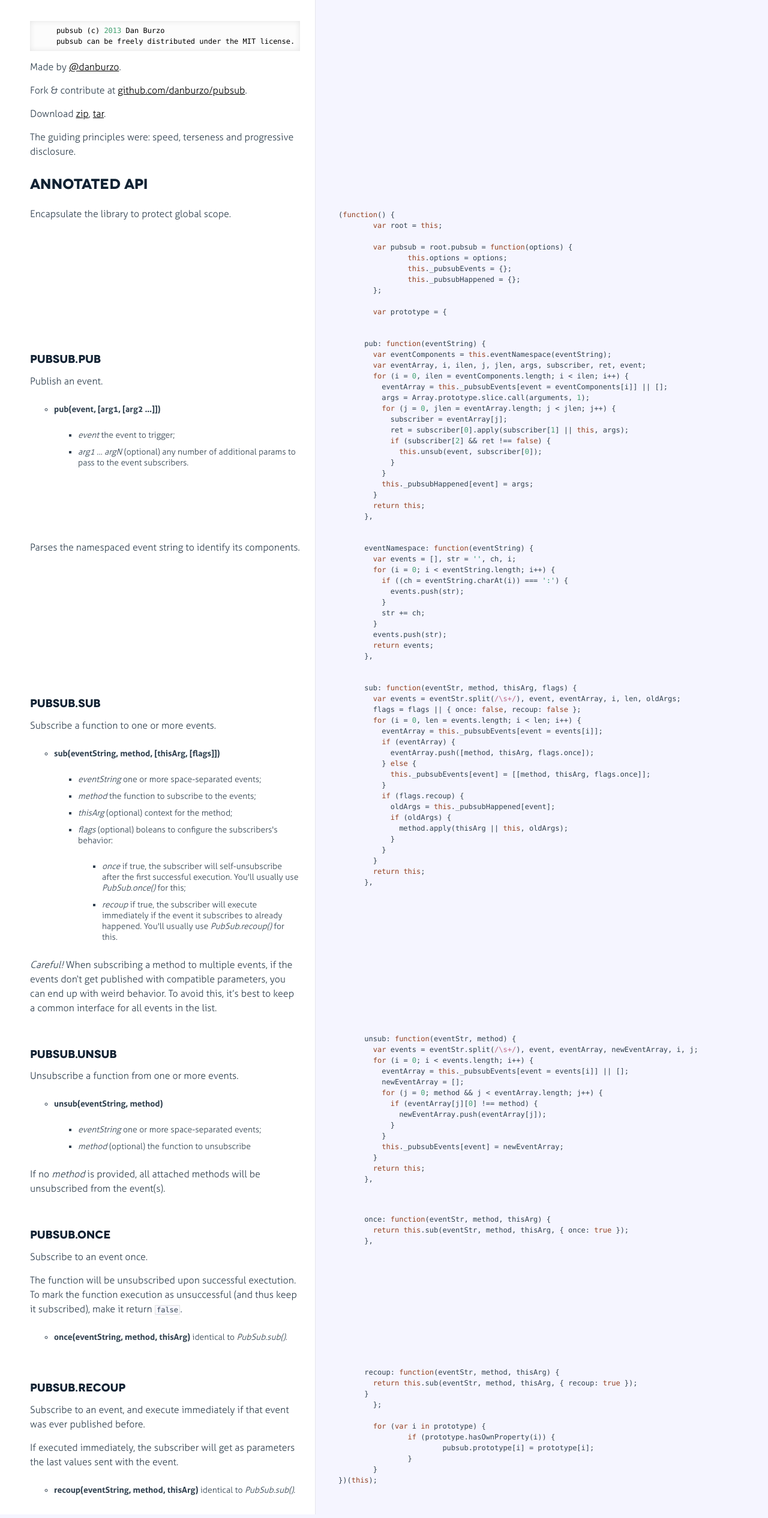
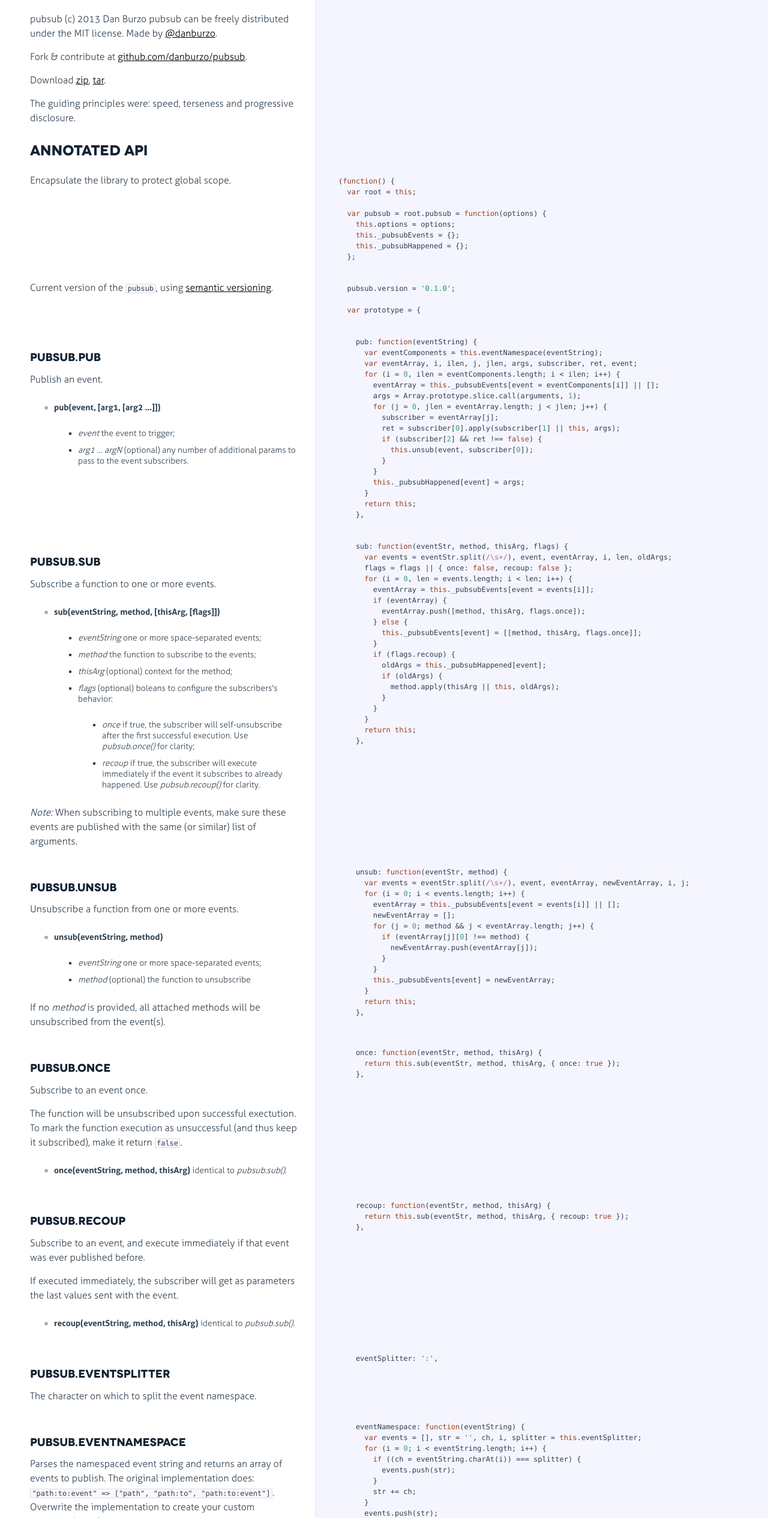
Before and after one commit to Evercoder/pubsub, a website: page docs/pubsub.html in a window 1280 px wide. Shown: the part 88-2619 px from the top of the page at 60% size. Drawn offline with Linux system fonts and the light colour scheme.

Commit message:
Added some documentation around eventsplitter/eventnamespace

```diff
--- a/docs/pubsub.html
+++ b/docs/pubsub.html
@@ -27,9 +27,9 @@
               <div class="pilwrap ">
                 <a class="pilcrow" href="#section-1">&#182;</a>
               </div>
-              <pre><code>    pubsub (c) <span class="number">2013</span> Dan Burzo
-    pubsub can be freely distributed under the MIT license.</code></pre>
-<p>Made by <a href="https://twitter.com/danburzo">@danburzo</a>.</p>
+              <p>   pubsub (c) 2013 Dan Burzo
+   pubsub can be freely distributed under the MIT license.
+Made by <a href="https://twitter.com/danburzo">@danburzo</a>.</p>
 <p>Fork &amp; contribute at <a href="https://github.com/danburzo/pubsub">github.com/danburzo/pubsub</a>. </p>
 <p>Download <a href="https://github.com/danburzo/pubsub/zipball/master">zip</a>, <a href="https://github.com/danburzo/pubsub/tarball/master">tar</a>. </p>
 <p>The guiding principles were: speed, terseness and progressive disclosure.</p>
@@ -57,9 +57,7 @@
     <span class="keyword">this</span>.options = options;
     <span class="keyword">this</span>._pubsubEvents = {};
     <span class="keyword">this</span>._pubsubHappened = {};
-	};
-
-	<span class="keyword">var</span> prototype = {</pre></div></div>
+  };</pre></div></div>
 
         </li>
 
@@ -67,8 +65,25 @@
         <li id="section-3">
             <div class="annotation">
 
+              <div class="pilwrap ">
+                <a class="pilcrow" href="#section-3">&#182;</a>
+              </div>
+              <p>Current version of the <code>pubsub</code>, using <a href="http://semver.org/">semantic versioning</a>.</p>
+
+            </div>
+
+            <div class="content"><div class='highlight'><pre>  pubsub.version = <span class="string">'0.1.0'</span>;
+
+  <span class="keyword">var</span> prototype = {</pre></div></div>
+
+        </li>
+
+
+        <li id="section-4">
+            <div class="annotation">
+
               <div class="pilwrap for-h3">
-                <a class="pilcrow" href="#section-3">&#182;</a>
+                <a class="pilcrow" href="#section-4">&#182;</a>
               </div>
               <h3>pubsub.pub</h3>
 <p>Publish an event.</p>
@@ -82,7 +97,7 @@
 
             </div>
 
-            <div class="content"><div class='highlight'><pre>      pub: <span class="keyword">function</span>(eventString) {
+            <div class="content"><div class='highlight'><pre>    pub: <span class="keyword">function</span>(eventString) {
       <span class="keyword">var</span> eventComponents = <span class="keyword">this</span>.eventNamespace(eventString);
       <span class="keyword">var</span> eventArray, i, ilen, j, jlen, args, subscriber, ret, event;
       <span class="keyword">for</span> (i = <span class="number">0</span>, ilen = eventComponents.length; i &lt; ilen; i++) {
@@ -103,31 +118,6 @@
         </li>
 
 
-        <li id="section-4">
-            <div class="annotation">
-
-              <div class="pilwrap ">
-                <a class="pilcrow" href="#section-4">&#182;</a>
-              </div>
-              <p>Parses the namespaced event string to identify its components.</p>
-
-            </div>
-
-            <div class="content"><div class='highlight'><pre>      eventNamespace: <span class="keyword">function</span>(eventString) {
-        <span class="keyword">var</span> events = [], str = <span class="string">''</span>, ch, i;
-        <span class="keyword">for</span> (i = <span class="number">0</span>; i &lt; eventString.length; i++) {
-          <span class="keyword">if</span> ((ch = eventString.charAt(i)) === <span class="string">':'</span>) {
-            events.push(str);
-          }
-          str += ch;
-        }
-        events.push(str);
-        <span class="keyword">return</span> events;
-      },</pre></div></div>
-
-        </li>
-
-
         <li id="section-5">
             <div class="annotation">
 
@@ -142,20 +132,18 @@
 <li><em>method</em> the function to subscribe to the events;</li>
 <li><em>thisArg</em> (optional) context for the method;</li>
 <li><em>flags</em> (optional) boleans to configure the subscribers&#39;s behavior:<ul>
-<li><em>once</em> if true, the subscriber will self-unsubscribe after the first successful execution. You&#39;ll usually use <em>PubSub.once()</em> for this;</li>
-<li><em>recoup</em> if true, the subscriber will execute immediately if the event it subscribes to already happened. You&#39;ll usually use <em>PubSub.recoup()</em> for this.</li>
+<li><em>once</em> if true, the subscriber will self-unsubscribe after the first successful execution. Use <em>pubsub.once()</em> for clarity;</li>
+<li><em>recoup</em> if true, the subscriber will execute immediately if the event it subscribes to already happened. Use <em>pubsub.recoup()</em> for clarity.</li>
 </ul>
 </li>
 </ul>
 </li>
 </ul>
-<p><em>Careful!</em> When subscribing a method to multiple events, if the events don‘t get published
-with compatible parameters, you can end up with weird behavior. To avoid this, it’s best to
-keep a common interface for all events in the list.</p>
+<p><em>Note:</em> When subscribing to multiple events, make sure these events are published with the same (or similar) list of arguments.</p>
 
             </div>
 
-            <div class="content"><div class='highlight'><pre>      sub: <span class="keyword">function</span>(eventStr, method, thisArg, flags) {
+            <div class="content"><div class='highlight'><pre>    sub: <span class="keyword">function</span>(eventStr, method, thisArg, flags) {
       <span class="keyword">var</span> events = eventStr.split(<span class="regexp">/\s+/</span>), event, eventArray, i, len, oldArgs;
       flags = flags || { once: <span class="literal">false</span>, recoup: <span class="literal">false</span> };
       <span class="keyword">for</span> (i = <span class="number">0</span>, len = events.length; i &lt; len; i++) {
@@ -197,7 +185,7 @@ keep a common interface for all events in the list.</p>
 
             </div>
 
-            <div class="content"><div class='highlight'><pre>      unsub: <span class="keyword">function</span>(eventStr, method) {
+            <div class="content"><div class='highlight'><pre>    unsub: <span class="keyword">function</span>(eventStr, method) {
       <span class="keyword">var</span> events = eventStr.split(<span class="regexp">/\s+/</span>), event, eventArray, newEventArray, i, j;
       <span class="keyword">for</span> (i = <span class="number">0</span>; i &lt; events.length; i++) {
         eventArray = <span class="keyword">this</span>._pubsubEvents[event = events[i]] || [];
@@ -227,12 +215,12 @@ keep a common interface for all events in the list.</p>
 To mark the function execution as unsuccessful
 (and thus keep it subscribed), make it return <code>false</code>.</p>
 <ul>
-<li><strong>once(eventString, method, thisArg)</strong> identical to <em>PubSub.sub()</em>.</li>
+<li><strong>once(eventString, method, thisArg)</strong> identical to <em>pubsub.sub()</em>.</li>
 </ul>
 
             </div>
 
-            <div class="content"><div class='highlight'><pre>      once: <span class="keyword">function</span>(eventStr, method, thisArg) {
+            <div class="content"><div class='highlight'><pre>    once: <span class="keyword">function</span>(eventStr, method, thisArg) {
       <span class="keyword">return</span> <span class="keyword">this</span>.sub(eventStr, method, thisArg, { once: <span class="literal">true</span> });
     },</pre></div></div>
 
@@ -249,13 +237,57 @@ To mark the function execution as unsuccessful
 <p>Subscribe to an event, and execute immediately if that event was ever published before.</p>
 <p>If executed immediately, the subscriber will get as parameters the last values sent with the event.</p>
 <ul>
-<li><strong>recoup(eventString, method, thisArg)</strong> identical to <em>PubSub.sub()</em>.</li>
+<li><strong>recoup(eventString, method, thisArg)</strong> identical to <em>pubsub.sub()</em>.</li>
 </ul>
 
             </div>
 
-            <div class="content"><div class='highlight'><pre>      recoup: <span class="keyword">function</span>(eventStr, method, thisArg) {
+            <div class="content"><div class='highlight'><pre>    recoup: <span class="keyword">function</span>(eventStr, method, thisArg) {
       <span class="keyword">return</span> <span class="keyword">this</span>.sub(eventStr, method, thisArg, { recoup: <span class="literal">true</span> });
+    },</pre></div></div>
+
+        </li>
+
+
+        <li id="section-9">
+            <div class="annotation">
+
+              <div class="pilwrap for-h3">
+                <a class="pilcrow" href="#section-9">&#182;</a>
+              </div>
+              <h3>pubsub.eventSplitter</h3>
+<p>The character on which to split the event namespace.</p>
+
+            </div>
+
+            <div class="content"><div class='highlight'><pre>    eventSplitter: <span class="string">':'</span>,</pre></div></div>
+
+        </li>
+
+
+        <li id="section-10">
+            <div class="annotation">
+
+              <div class="pilwrap for-h3">
+                <a class="pilcrow" href="#section-10">&#182;</a>
+              </div>
+              <h3>pubsub.eventNamespace</h3>
+<p>Parses the namespaced event string and returns an array of events to publish.
+The original implementation does: <code>&quot;path:to:event&quot; =&gt; [&quot;path&quot;, &quot;path:to&quot;, &quot;path:to:event&quot;]</code>.
+Overwrite the implementation to create your custom namespacing rules.</p>
+
+            </div>
+
+            <div class="content"><div class='highlight'><pre>    eventNamespace: <span class="keyword">function</span>(eventString) {
+      <span class="keyword">var</span> events = [], str = <span class="string">''</span>, ch, i, splitter = <span class="keyword">this</span>.eventSplitter;
+      <span class="keyword">for</span> (i = <span class="number">0</span>; i &lt; eventString.length; i++) {
+        <span class="keyword">if</span> ((ch = eventString.charAt(i)) === splitter) {
+          events.push(str);
+        }
+        str += ch;
+      }
+      events.push(str);
+      <span class="keyword">return</span> events;
     }
   };
 
```
Also changed, not shown: pubsub.js (+33 -25 lines), pubsub.min.js. Lines whose indentation alone changed are shown as unchanged.
